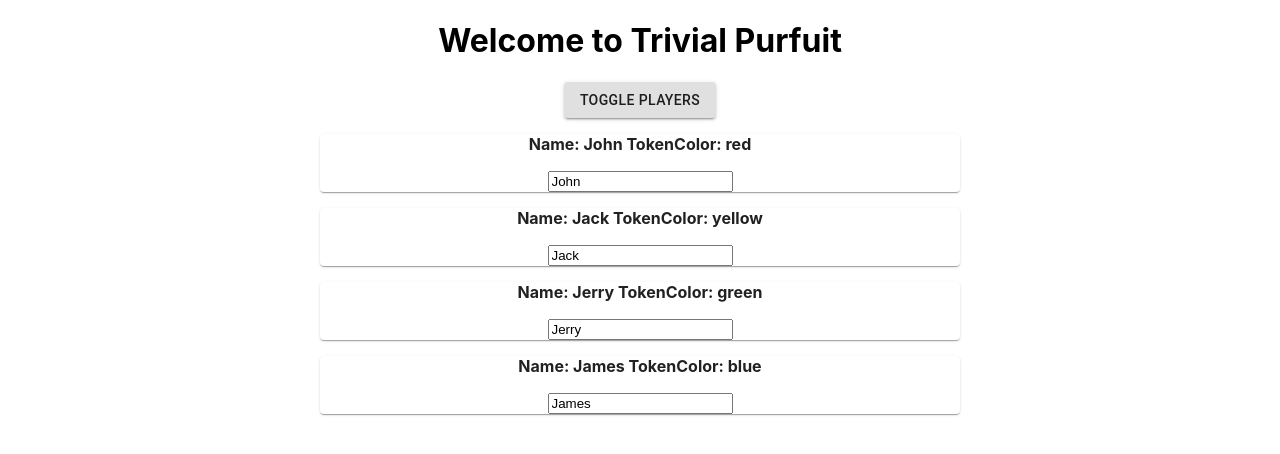
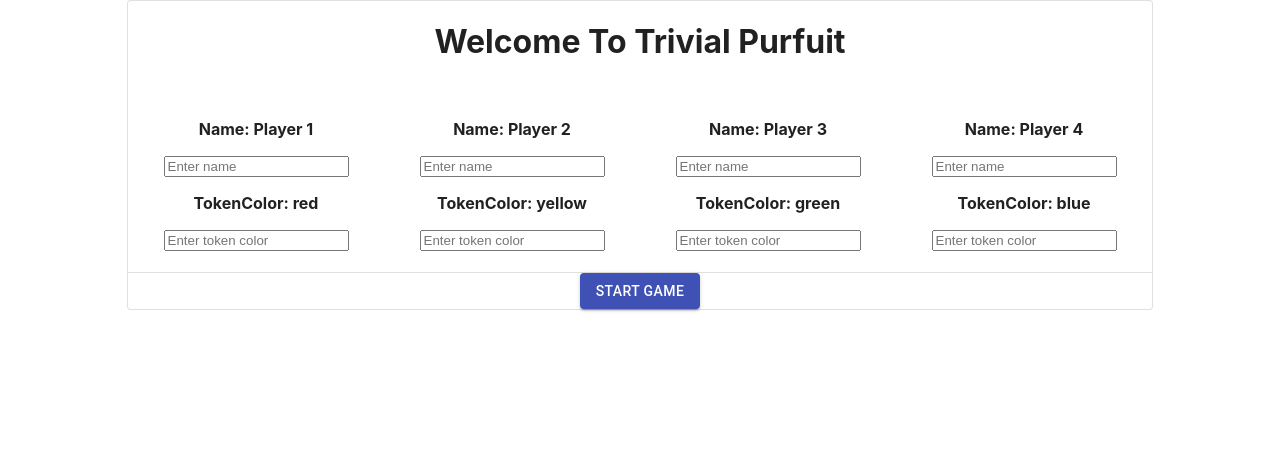
Before and after one commit to GuardiansOfTheCode/trivial-purfuit, a React (Create React App) app in the folder app/: page / in a window 1280 px wide. Shown: the top 454 px of the page. Built offline with nearby package versions, Linux system fonts and the light colour scheme.

Commit message:
Added StartScreen component

```diff
--- a/app/package.json
+++ b/app/package.json
@@ -23,7 +23,10 @@
     "eject": "react-scripts eject"
   },
   "eslintConfig": {
-    "extends": "react-app"
+    "extends": "react-app",
+    "rules": {
+      "no-unused-vars": "warn"
+    }
   },
   "browserslist": {
     "production": [
--- a/app/src/components/stateful/App.tsx
+++ b/app/src/components/stateful/App.tsx
@@ -1,37 +1,29 @@
 import React, {useState} from 'react';
-import {Button} from '@material-ui/core';
 import './App.css';
-import Players from '../stateless/Players/Players';
+import StartScreen from '../stateless/StartScreen/StartScreen';
 
 const App = () => {
-    const [gameState, setGameState] = useState({
+    const [showStartScreen, toggleShowStartScreen] = useState(true);
+
+    const [playerState, setPlayerState] = useState({
         players: [
-            {name: 'John', tokenColor: 'red'},
-            {name: 'Jack', tokenColor: 'yellow'},
-            {name: 'Jerry', tokenColor: 'green'},
-            {name: 'James', tokenColor: 'blue'}
+            {name: 'Player 1', tokenColor: 'red'},
+            {name: 'Player 2', tokenColor: 'yellow'},
+            {name: 'Player 3', tokenColor: 'green'},
+            {name: 'Player 4', tokenColor: 'blue'}
         ]
     });
 
-    const [showPlayers, toggleShowPlayers] = useState(true);
-
-    const toggleShowPlayersHandler = () => {
-        toggleShowPlayers(!showPlayers);
+    const toggleShowStartScreenHandler = () => {
+        toggleShowStartScreen(!showStartScreen);
     }
 
-    const players = showPlayers ?
-        <div>
-            <Players players={gameState.players}/>
-        </div> : null;
-
+    const startScreen = showStartScreen ?
+        <StartScreen players={playerState.players}
+                     clicked={() => toggleShowStartScreenHandler()}/> : null;
     return (
         <div className="App">
-            <h1>Welcome to Trivial Purfuit</h1>
-            <Button variant='contained'
-                    onClick={toggleShowPlayersHandler}>
-                Toggle Players
-            </Button>
-            {players}
+            {startScreen}
         </div>
     );
 }
--- a/app/src/components/stateless/Players/Player/Player.css
+++ b/app/src/components/stateless/Players/Player/Player.css
@@ -1,5 +1,5 @@
 .Player {
-    width: 50%;
+    font-weight: bold;
     margin: auto;
-    font-weight: bold;
+    padding: 2%;
 }
--- a/app/src/components/stateless/Players/Player/Player.tsx
+++ b/app/src/components/stateless/Players/Player/Player.tsx
@@ -1,15 +1,20 @@
 import React from 'react';
+import {Grid} from '@material-ui/core';
 import './Player.css';
-import {Paper} from '@material-ui/core';
 
 const player = (props: any) => {
     return (
-        <Paper className='Player'>
-            <p>Name: {props.name}  TokenColor: {props.tokenColor}</p>
+        <Grid className='Player'>
+            <p>Name: {props.name}</p>
             <input type='text'
                    onChange={props.changeName}
-                   defaultValue={props.name}/>
-        </Paper>
+                   placeholder={'Enter name'}/>
+
+            <p>TokenColor: {props.tokenColor}</p>
+            <input type='text'
+                   onChange={props.changeName}
+                   placeholder={'Enter token color'}/>
+        </Grid>
     )
 }
 
--- /dev/null
+++ b/app/src/components/stateless/Players/Players.css
@@ -0,0 +1,3 @@
+.Players {
+
+}
--- a/app/src/components/stateless/Players/Players.tsx
+++ b/app/src/components/stateless/Players/Players.tsx
@@ -1,8 +1,18 @@
 import React from 'react';
-import Player from "./Player/Player";
+import {Grid} from '@material-ui/core';
+import './Players.css';
+import Player from './Player/Player';
 
 const players = (props: any) => {
-    return props.players.map((player: any) => <Player {...player} key={player.name}/>);
+    return (
+        <Grid className="Players"
+              container
+              direction="row"
+              justify="space-evenly"
+              alignItems="center">
+            {props.players.map((player: any) => <Player {...player} key={player.name}/>)}
+        </Grid>
+    )
 }
 
 export default players;
--- /dev/null
+++ b/app/src/components/stateless/StartScreen/StartScreen.css
@@ -0,0 +1,4 @@
+.StartScreen {
+    width: 80%;
+    margin: auto;
+}
--- a/app/src/components/stateless/StartScreen/StartScreen.tsx
+++ b/app/src/components/stateless/StartScreen/StartScreen.tsx
@@ -1,7 +1,21 @@
 import React from 'react';
+import {Button, Divider, Paper} from "@material-ui/core";
+import './StartScreen.css';
+import Players from '../Players/Players';
 
 const startScreen = (props: any) => {
-
+    return (
+        <Paper className="StartScreen"
+               variant="outlined">
+            <h1>Welcome To Trivial Purfuit</h1>
+            <Players players={props.players}/>
+            <Divider/>
+            {/* The question/answer component will go here */}
+            <Button variant="contained"
+                    color="primary"
+                    onClick={props.clicked}>Start Game</Button>
+        </Paper>
+    )
 }
 
 export default startScreen;
```
